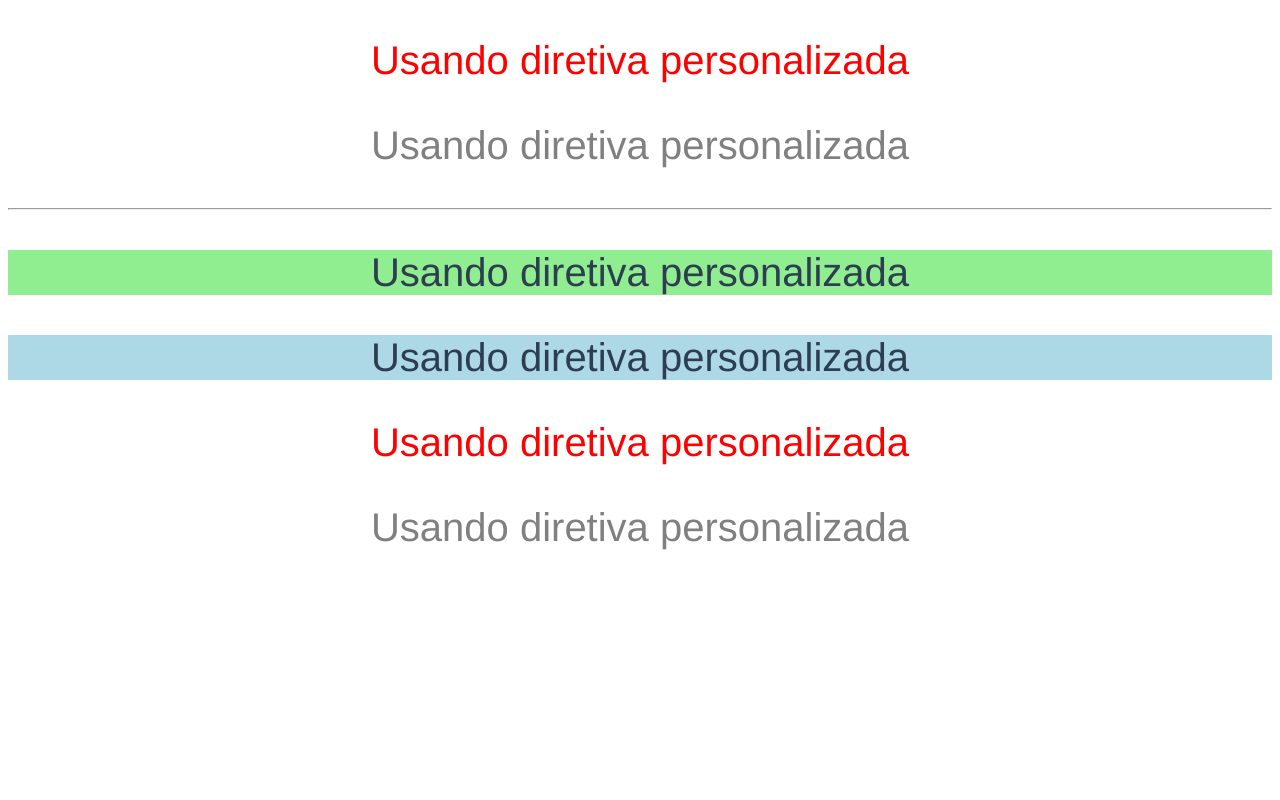
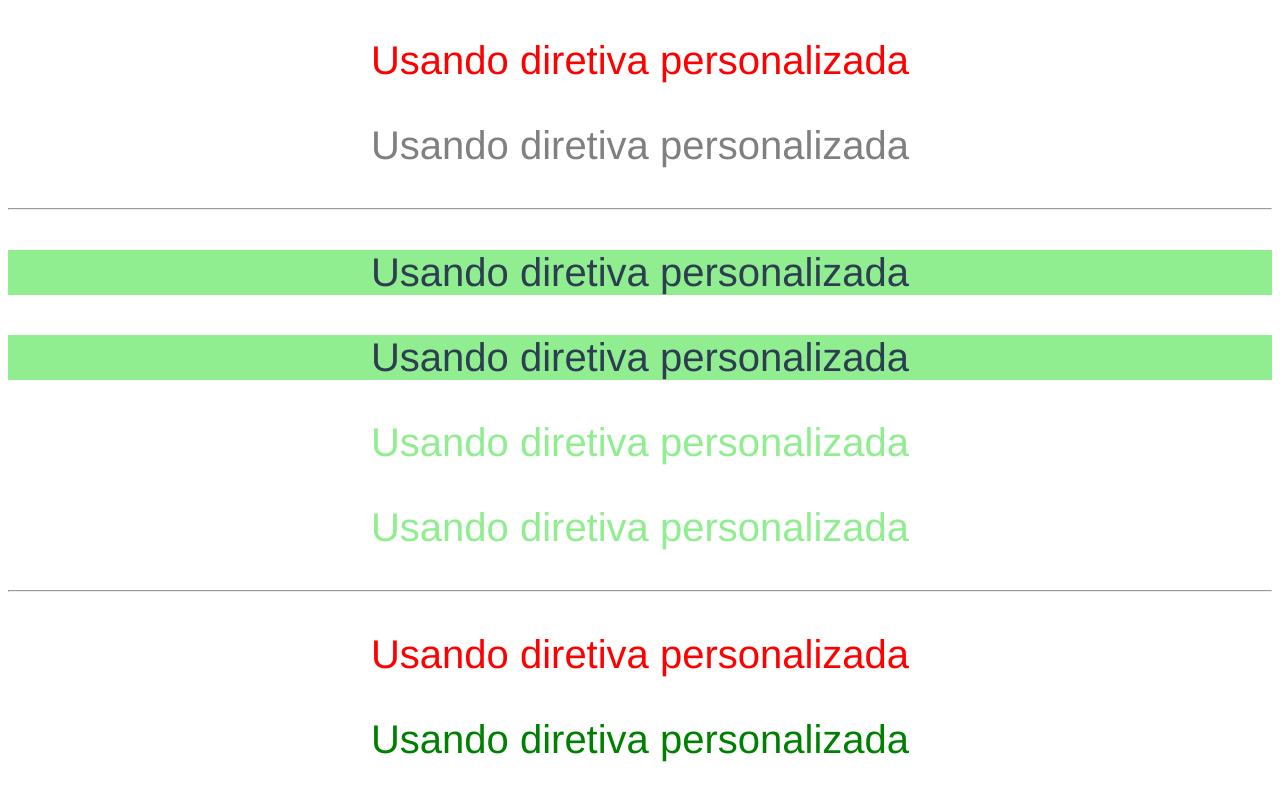
Before and after one commit to robertov8/cursovuejs2modulo1, a Vue app in the folder diretivas-exercicios/: page / in a window 1280 px wide. Shown: the part 592-1392 px from the top of the page. Before the commit the page ends 1182 px from the top, so only its background shows below. Built offline with nearby package versions, Linux system fonts and the light colour scheme.

Commit message:
187. Passando Valores mais Complexos para as Diretivas

```diff
--- a/diretivas-exercicios/src/App.vue
+++ b/diretivas-exercicios/src/App.vue
@@ -16,10 +16,15 @@
 
         <hr>
 
-        <p v-destaque-local:fundo="'lightgreen'">Usando diretiva personalizada</p>
-        <p v-destaque-local:fundo.atrasar="'lightblue'">Usando diretiva personalizada</p>
-        <p v-destaque-local="cor">Usando diretiva personalizada</p>
-        <p v-destaque-local.atrasar="'gray'">Usando diretiva personalizada</p>
+        <p v-destaque-local:fundo.alternar="'lightgreen'">Usando diretiva personalizada</p>
+        <p v-destaque-local:fundo.atrasar.alternar="'lightblue'">Usando diretiva personalizada</p>
+        <p v-destaque-local.alternar="cor">Usando diretiva personalizada</p>
+        <p v-destaque-local.atrasar.alternar="'gray'">Usando diretiva personalizada</p>
+
+        <hr>
+
+        <p v-destaque-local.atrasar.alternar="{cor1: 'green', cor2: 'red', atraso: 2000, interval: 200}">Usando diretiva personalizada</p>
+        <p v-destaque-local.atrasar="{cor1: 'green', atraso: 2000}">Usando diretiva personalizada</p>
     </div>
 </template>
 
@@ -28,18 +33,34 @@
         directives: {
             'destaque-local': {
                 bind(el, binding, vnode) {
-                    // el.style.backgroundColor = 'lightgreen';
-                    const color = binding.value || 'lightgreen';
+                    const aplicarCor = cor => {
+                        const color = cor || 'lightgreen';
+
+                        (binding.arg === 'fundo') ?
+                            el.style.backgroundColor = color :
+                            el.style.color = color;
+                    };
 
                     let atraso = 0;
 
-                    if(binding.modifiers['atrasar'])
-                        atraso = 3000;
+                    if(binding.modifiers['atrasar']) atraso = binding.value.atraso;
+
+
+                    const cor1 = binding.value.cor1 || binding.value;
+                    const cor2 = binding.value.cor2;
+                    const interval = binding.value.interval || 1000;
+                    let corAtual = cor1;
 
                     setTimeout(() => {
-                        (binding.arg === 'fundo') ?
-                            el.style.backgroundColor = color :
-                            el.style.color = color;
+                        if (binding.modifiers['alternar']) {
+                            setInterval(() => {
+                                corAtual = corAtual === cor1 ? cor2 : cor1;
+
+                                aplicarCor(corAtual);
+                            }, interval);
+                        } else {
+                            aplicarCor(cor1);
+                        }
                     }, atraso);
                 }
             }
```
